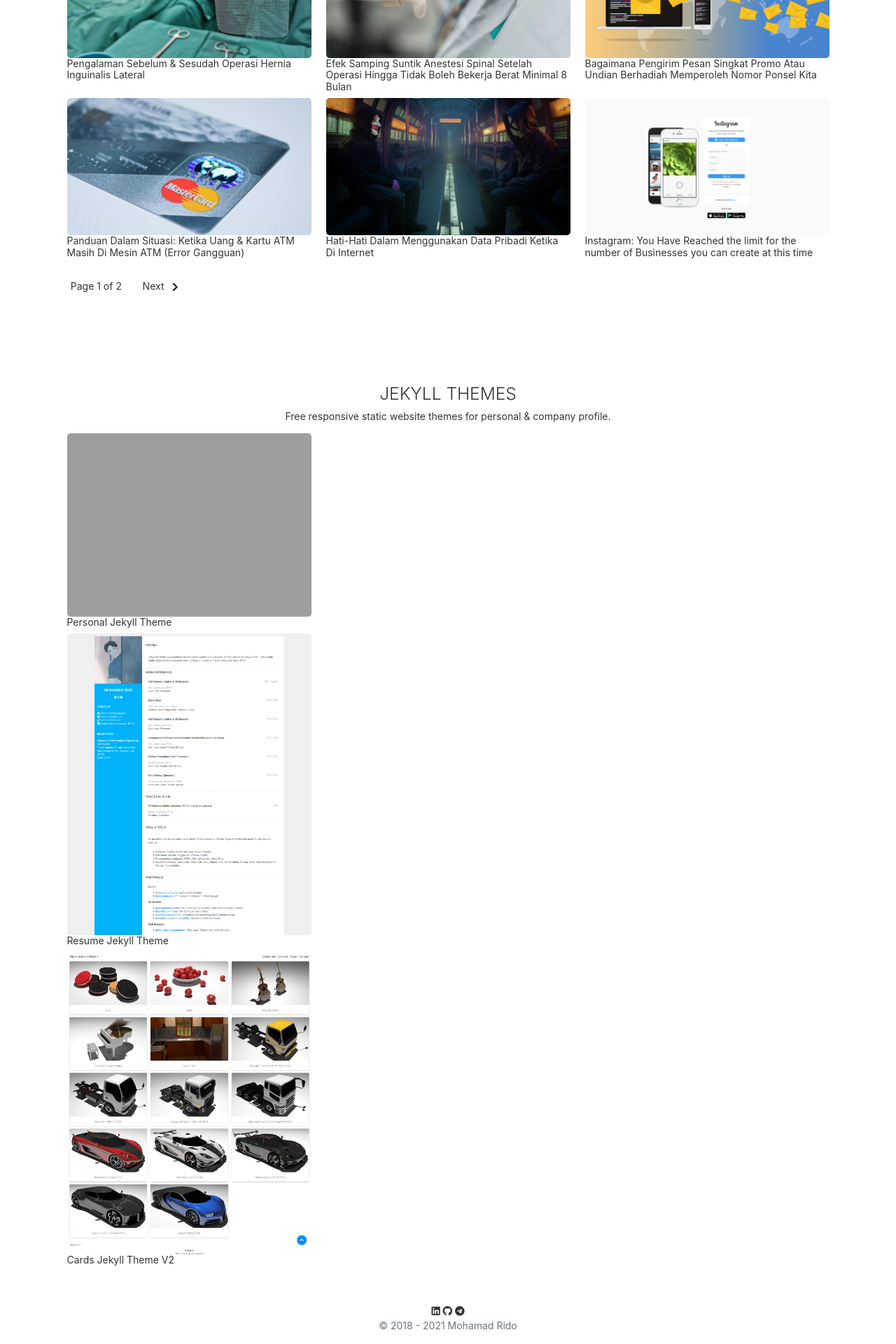
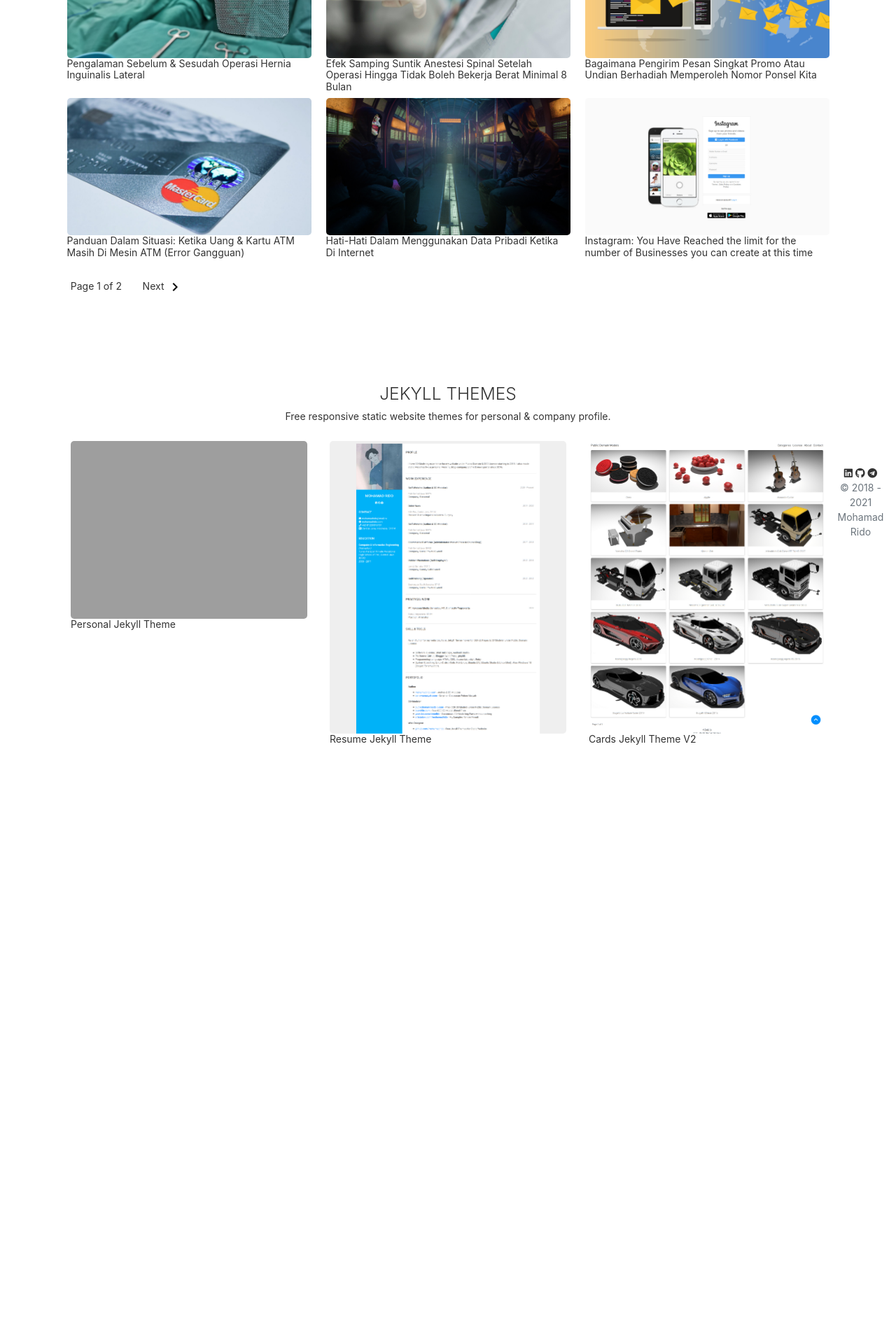
Before and after one commit to mohamadrido/blog, a Jekyll site: the page built from index.html, in a window 1280 px wide. Shown: the part 1352-3272 px from the top of the page at 70% size. Built offline with Jekyll 4.4.1, drawn with Linux system fonts in a browser that asks for light colours; nearby versions of some CDN libraries; the list of posts is cut into pages by our own code; after the commit the page ends 2435 px from its top, so only the background shows below that.

Commit message:
Update index.html

```diff
--- a/index.html
+++ b/index.html
@@ -102,8 +102,8 @@
 <h3 style="text-align: center;">JEKYLL THEMES</h3>
 <p style="text-align: center; font-size: 14px;">Free responsive static website themes for personal & company profile.</p>
 
-  <div class="row">
-    <div class="col-sm-4">
+  <div class="column" style="border-color: none;">
+    <div class="card" style="border-color: #fff;">
       <a style="text-decoration: none; " href="https://github.com/mohamadrido/personal-jekyll-theme">
       <img style="width: 100%; border-radius: 5px;" src="https://mohamadrido.com/assets/images/personal-jekyll-theme.jpg">
       <h3 style="font-size: 1rem; font-weight: 400; color: #333;">Personal Jekyll Theme</h3>
@@ -111,8 +111,8 @@
     </div>
   </div>
 
-  <div class="row">
-    <div class="col-sm-4">
+  <div class="column" style="border-color: none;">
+    <div class="card" style="border-color: #fff;">
       <a style="text-decoration: none; " href="https://github.com/mohamadrido/resume-jekyll-theme">
       <img style="width: 100%; border-radius: 5px;" src="https://mohamadrido.com/assets/images/resume-jekyll-theme.jpg">
       <h3 style="font-size: 1rem; font-weight: 400; color: #333;">Resume Jekyll Theme</h3>
@@ -120,8 +120,8 @@
     </div>
   </div>
 
-  <div class="row">
-    <div class="col-sm-4">
+  <div class="column" style="border-color: none;">
+    <div class="card" style="border-color: #fff;">
       <a style="text-decoration: none; " href="https://github.com/mohamadrido/cards-jekyll-theme-v2">
       <img style="width: 100%; border-radius: 5px;" src="https://mohamadrido.com/assets/images/cards-jekyll-theme-v2.jpg">
       <h3 style="font-size: 1rem; font-weight: 400; color: #333;">Cards Jekyll Theme V2</h3>
```
